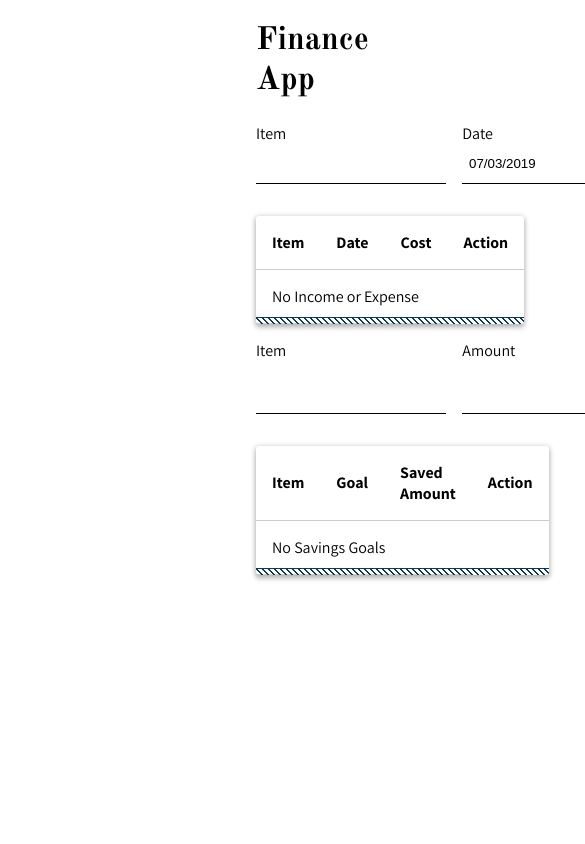
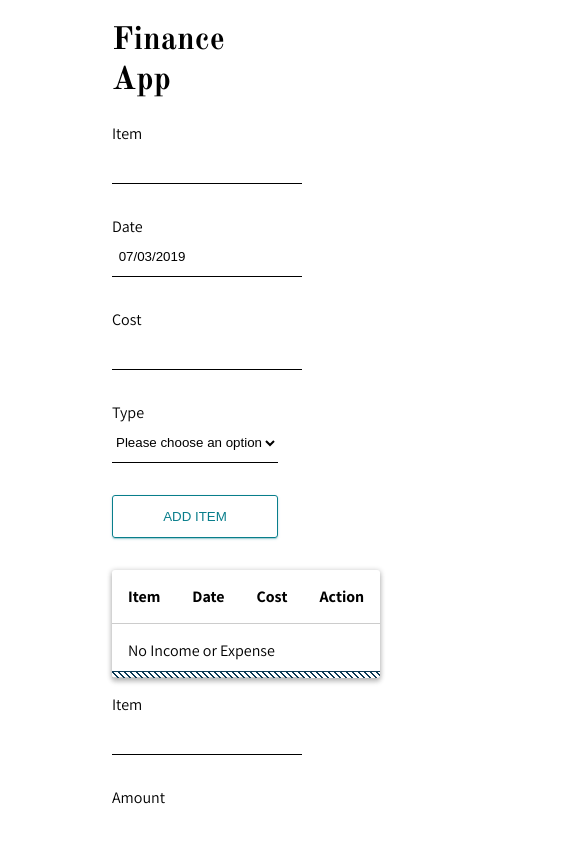
Before and after one commit to gward35/FinanceApp, a React (Create React App) app: page / in a window 390 px wide. Shown: the top 844 px of the page, 585 px wide, since content can reach past the window. Built offline with nearby package versions, Linux system fonts and the light colour scheme.

Commit message:
add some responsive properties for containers and inputs

```diff
--- a/src/App.js
+++ b/src/App.js
@@ -110,6 +110,7 @@ const App = () => {
 
   return (
     <div className="App">
+      <main>
         <h1>Finance App</h1>
         <AddItemForm addItem={addItem} />
         <Ledger items={items} deleteItem={deleteItem} />
@@ -125,6 +126,7 @@ const App = () => {
           <AddSavingsGoal addSavingsGoal={addSavingsGoal} />
         )}
         <SavingsGoalList savings={savings} editSavingsGoal={editSavingsGoal} deleteSavingsGoal={deleteSavingsGoal} />
+      </main>
     </div>
   );
 }
--- a/src/App.scss
+++ b/src/App.scss
@@ -8,8 +8,11 @@ code {
     monospace;
 }
 
-.App {
-  margin: 0 16em;
+main {
+  margin: 0 14em;
+  @media screen and (max-width: 969px) {
+    margin: 0 7em;
+  }
 }
 
 h1, h2, h3 {
@@ -133,6 +136,9 @@ button {
     &:active {
       background-color: rgba(8,126,139, 0.2);
     }
+    @media screen and (max-width: 1174px) {
+      width: 100%;
+    }
   }
 }
 
@@ -180,6 +186,7 @@ button {
   flex-direction: row;
   margin-bottom: 2em;
   justify-content: space-between;
+  flex-wrap: wrap;
 
   button {
     margin-right: 0;
@@ -189,6 +196,18 @@ button {
 .add-item {
   .input {
     flex: 1 1 20%;
+    @media screen and (max-width: 1174px) {
+      flex: 1 1 33%;
+      margin-bottom: 2rem;
+      &:nth-child(even) {
+        margin-right: 0;
+      }
+    }
+
+    @media screen and (max-width: 969px) {
+      flex: 1 1 100%;
+      margin-right: 0;
+    }
   }
 }
 
@@ -196,6 +215,11 @@ button {
 .edit-savings {
   .input {
     flex: 1 1 25%;
+    @media screen and (max-width: 1174px) {
+      flex: 1 1 100%;
+      margin-bottom: 2rem;
+      margin-right: 0;
+    }
   }
 }
 
@@ -255,6 +279,14 @@ button {
   flex-direction: row;
   align-items: baseline;
   justify-content: space-evenly;
+  flex-wrap: wrap;
+  @media screen and (max-width: 1174px) {
+    justify-content: start;
+    h2 {
+      flex: 1 1 100%;
+      margin-bottom: 0;
+    }
+  }
 }
 
 progress {
```
Lines whose indentation alone changed are shown as unchanged.
